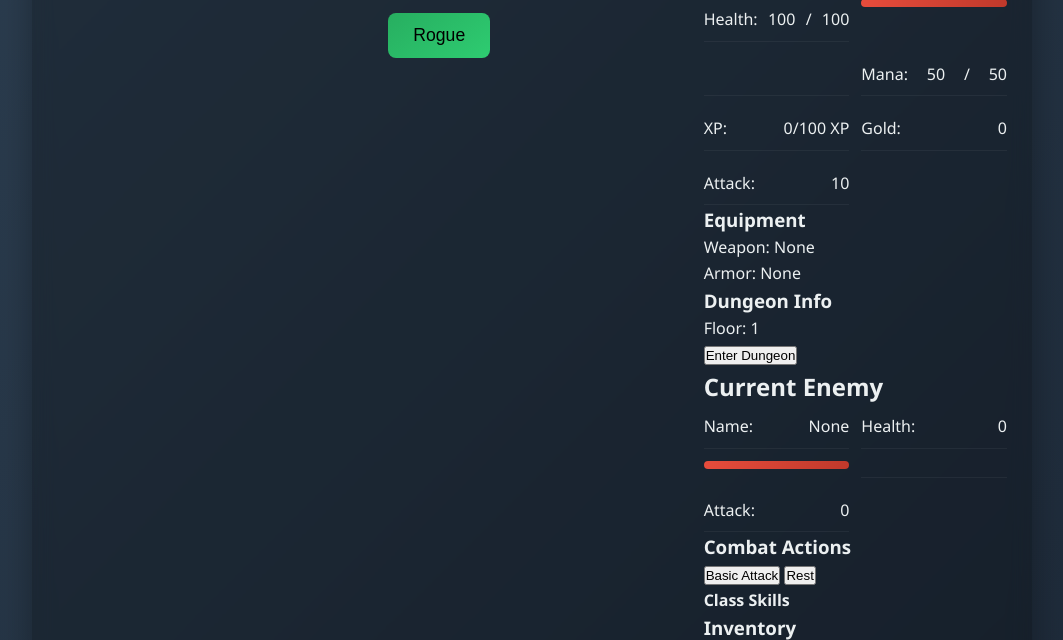
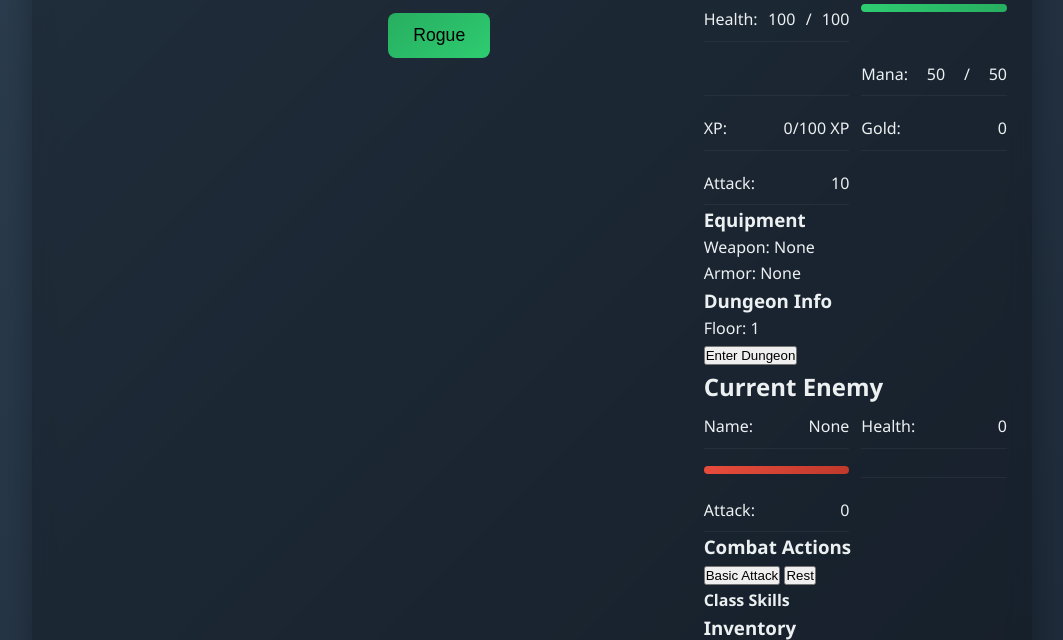
Before and after one commit to boylej97/Web-based-rpg, a plain HTML site: page index.html in a window 1280 px wide. Shown: the part 139-779 px from the top of the page, without its empty margins (108-1171 px from the left). Drawn offline with Linux system fonts and the light colour scheme.

Commit message:
Update styles.css
Cleaning everything up and adding animations

```diff
--- a/styles.css
+++ b/styles.css
@@ -9,7 +9,7 @@
   --danger-red: #e74c3c;
   --magic-purple: #9b59b6;
   --text-light: #ecf0f1;
-  --border-radius: 8px; /* Increased for modern look */
+  --border-radius: 8px;
   --transition-speed: 0.3s;
   --easing: cubic-bezier(0.25, 0.46, 0.45, 0.94);
 }
@@ -109,7 +109,6 @@ body {
   opacity: 1;
 }
 
-/* Class-specific colors with gradients */
 .class-button[data-class="warrior"] {
   background: linear-gradient(145deg, #c0392b, #e74c3c);
 }
@@ -168,6 +167,31 @@ body {
   border-bottom: 1px solid rgba(255,255,255,0.05);
 }
 
+/* ----- Health Bars ----- */
+.health-bar {
+  height: 8px;
+  margin-top: 5px;
+  background: rgba(0,0,0,0.3);
+  border-radius: 4px;
+  overflow: hidden;
+  position: relative;
+}
+
+.health-bar::after {
+  content: '';
+  position: absolute;
+  left: 0;
+  top: 0;
+  height: 100%;
+  width: var(--health-width, 100%);
+  background: linear-gradient(90deg, var(--danger-red), #c0392b);
+  transition: width 0.5s ease-out;
+}
+
+#character-health-bar::after {
+  background: linear-gradient(90deg, var(--accent-green), #27ae60);
+}
+
 /* ----- Buttons & Actions ----- */
 .button {
   padding: 10px 20px;
@@ -202,7 +226,6 @@ body {
   transform: scale(0.95);
 }
 
-/* Button variations */
 .button-primary { background: var(--accent-green); }
 .button-danger { background: var(--danger-red); }
 .button-magic {
@@ -240,24 +263,16 @@ body {
   }
 }
 
-/* ----- Health Bars ----- */
-.health-bar {
-  height: 8px;
-  background: rgba(0,0,0,0.3);
-  border-radius: 4px;
-  overflow: hidden;
-  position: relative;
-}
-
-.health-bar::after {
-  content: '';
-  position: absolute;
-  left: 0;
-  top: 0;
-  height: 100%;
-  width: var(--health-width, 100%);
-  background: linear-gradient(90deg, var(--danger-red), #c0392b);
-  transition: width 0.5s ease-out;
+/* ----- Achievements ----- */
+.achievement-badge {
+  display: inline-block;
+  padding: 5px 10px;
+  margin: 5px;
+  background: linear-gradient(45deg, #f1c40f, #e67e22);
+  border-radius: 15px;
+  font-size: 0.9em;
+  box-shadow: 0 2px 5px rgba(0,0,0,0.2);
+  animation: slideIn 0.4s ease-out;
 }
 
 /* ======================
@@ -272,6 +287,12 @@ body {
   0%, 100% { transform: translateX(0); }
   25% { transform: translateX(-5px); }
   75% { transform: translateX(5px); }
+}
+
+@keyframes healthBarPulse {
+  0% { transform: scaleY(1); }
+  50% { transform: scaleY(1.2); }
+  100% { transform: scaleY(1); }
 }
 
 .damage-effect {
```
